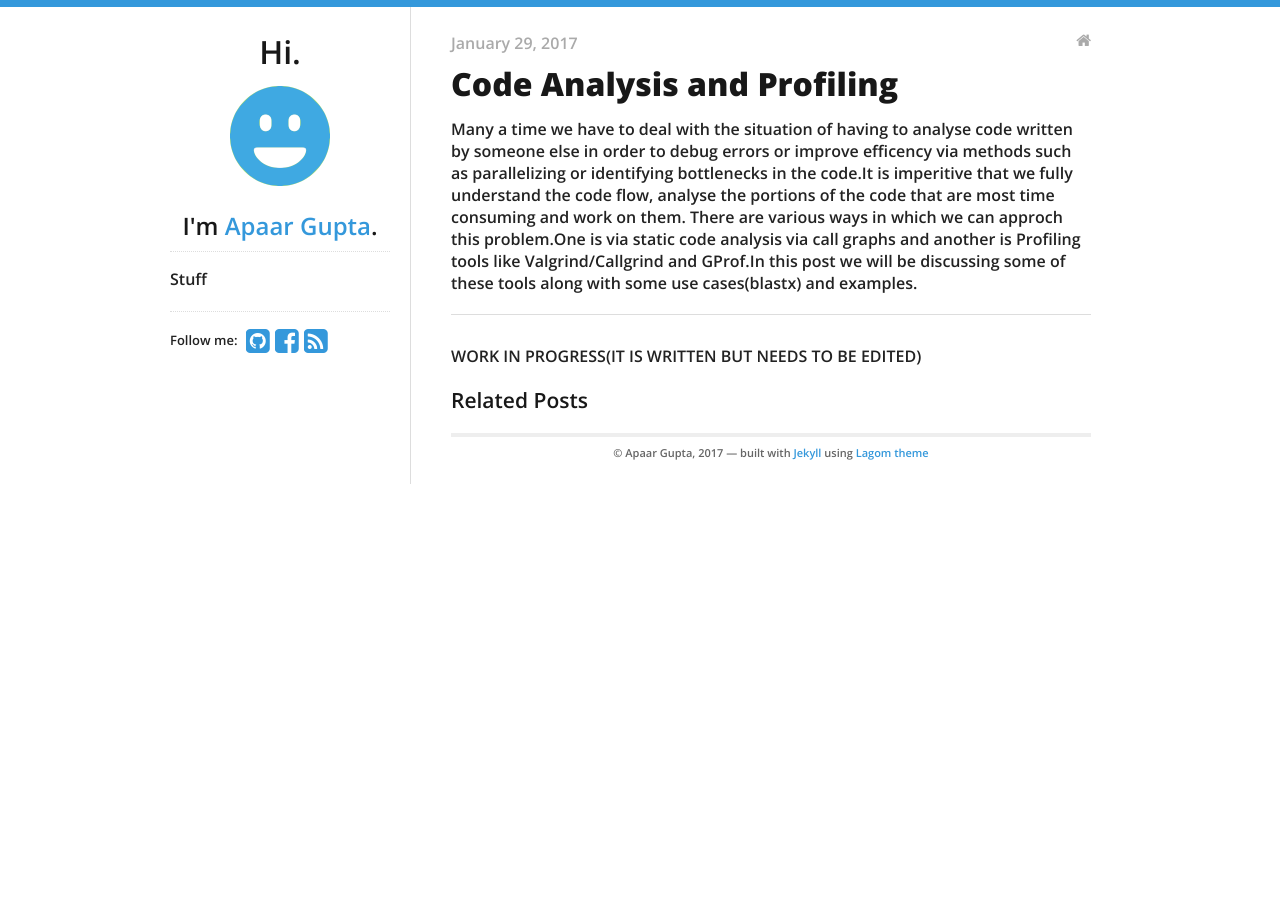
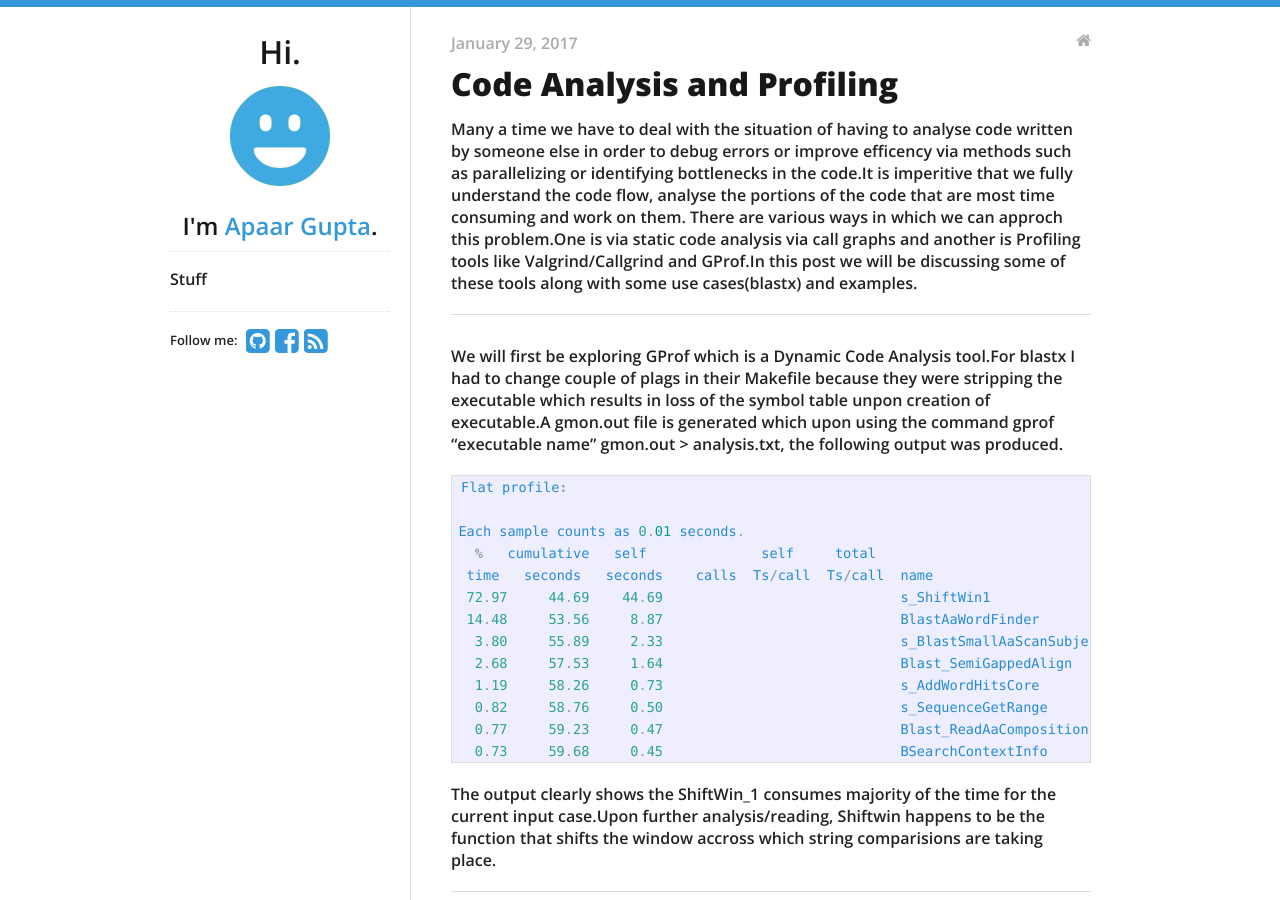
Before and after one commit to Apaar/apaar.github.io, a Jekyll site: the page built from _posts/2017-01-29-code-analysis-and-profiling.md, in a window 1280 px wide and 900 px high. Built offline with Jekyll 4.4.1, drawn with Linux system fonts in a browser that asks for light colours; nearby versions of some CDN libraries; some of the changed text lies outside the part shown.

Commit message:
Long Overdue Updates

```diff
--- a/_posts/2017-01-29-code-analysis-and-profiling.md
+++ b/_posts/2017-01-29-code-analysis-and-profiling.md
@@ -10,5 +10,31 @@ There are various ways in which we can approch this problem.One is via static co
 
 ---
 
+We will first be exploring GProf which is a Dynamic Code Analysis tool.For blastx I had to change couple of plags in their Makefile because they were stripping the executable which results in loss of the symbol table unpon creation of executable.A gmon.out file is generated which upon using the command gprof "executable name" gmon.out > analysis.txt, the following output was produced.
 
-WORK IN PROGRESS(IT IS WRITTEN BUT NEEDS TO BE EDITED)
+{% highlight c %}
+
+Flat profile:
+
+Each sample counts as 0.01 seconds.
+  %   cumulative   self              self     total
+ time   seconds   seconds    calls  Ts/call  Ts/call  name
+ 72.97     44.69    44.69                             s_ShiftWin1
+ 14.48     53.56     8.87                             BlastAaWordFinder
+  3.80     55.89     2.33                             s_BlastSmallAaScanSubject
+  2.68     57.53     1.64                             Blast_SemiGappedAlign
+  1.19     58.26     0.73                             s_AddWordHitsCore
+  0.82     58.76     0.50                             s_SequenceGetRange
+  0.77     59.23     0.47                             Blast_ReadAaComposition
+  0.73     59.68     0.45                             BSearchContextInfo
+
+{% endhighlight %}
+
+The output clearly shows the ShiftWin_1 consumes majority of the time for the current input case.Upon further analysis/reading, Shiftwin happens to be the function that shifts the window accross which string comparisions are taking place.
+
+---
+
+Now we will be trying to use a Dynamic code analysis tool known ad DOxygen, it is also used to generate documentation for large projects.Doxygen provided us with data about parameters being passed ot functions and tracing the call graph.
+This gives us a clear idea about the purpose and functionality of ShiftWin1.
+
+![Cloudflare architecture](/assets/shiftwin.png)
```
Also changed, not shown: _posts/2017-02-11-code-analysis-and-profiling-2.md (added, +10 -0 lines), assets/shiftwin.png (added).
